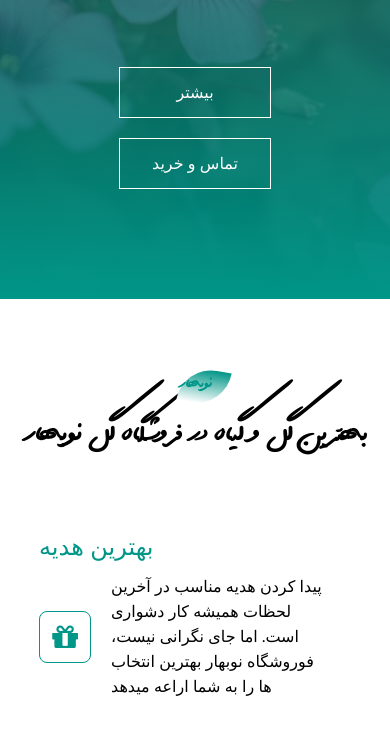
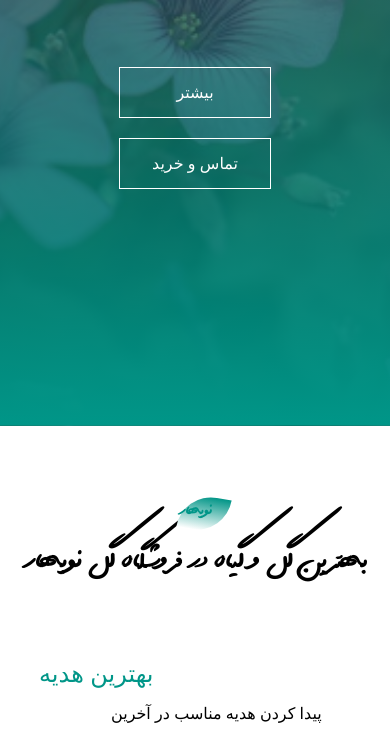
Before and after one commit to designaval/nobahar, a plain HTML site: page index.html in a window 390 px wide. Shown: the part 334-1064 px from the top of the page. Drawn offline with Linux system fonts and the light colour scheme; some packages are replaced by stand-ins of ours; a script that the page names is missing.

Commit message:
fixmobbanner

```diff
--- a/style.css
+++ b/style.css
@@ -15,7 +15,7 @@
     background: linear-gradient(rgba(0,0,0,0.5) , #009688), url(img/banner.jpg);
     background-size: cover;
     background-position: center;
-    height: 100vh;
+    height: 80vh;
 }
 .logo{
     width: 140px;
@@ -224,7 +224,7 @@ nav ul li A{
         width: 100%;
     }
     #banner{
-        height: 75vh;
+        height: 90vh;
     }
 }
 /*--Service--*/
```
